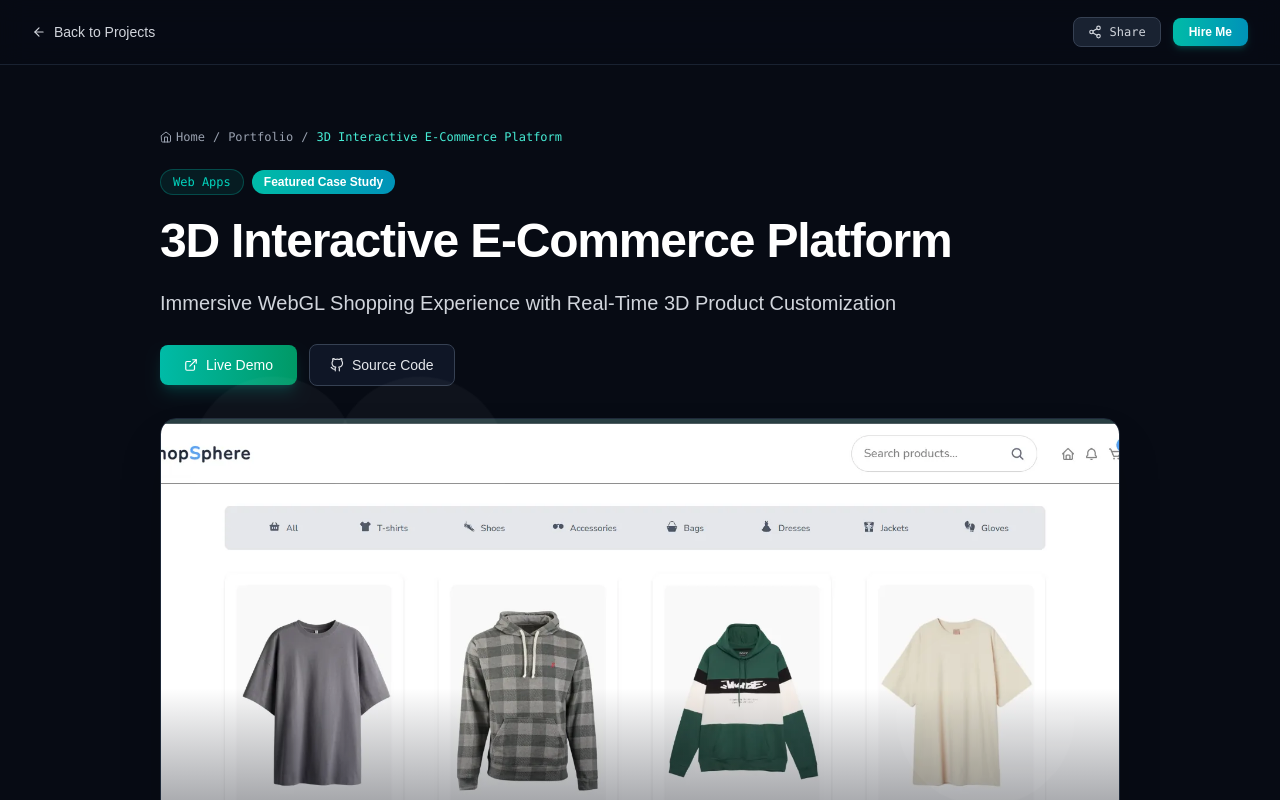
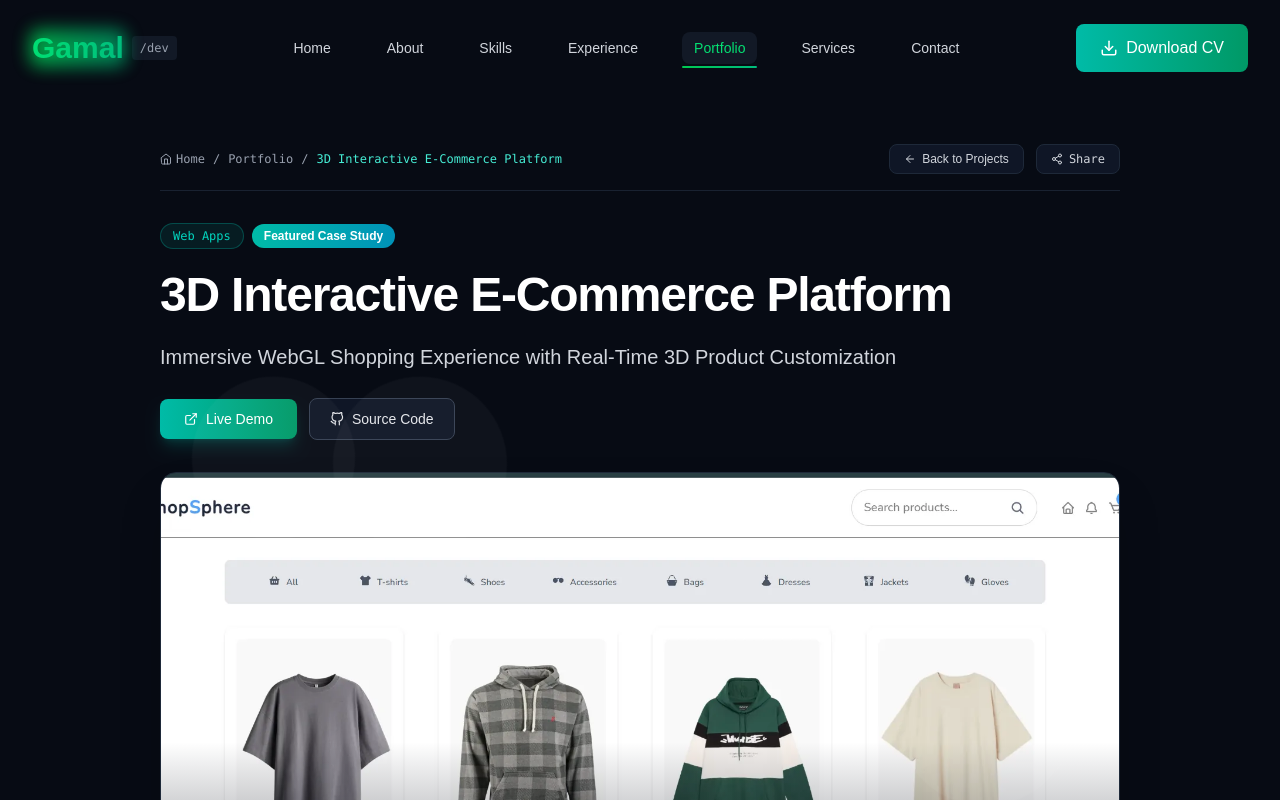
Before and after one commit to ga5e8je99/gamal, a Next.js app: page /projects/3d-ecommerce-platform in a window 1280 px wide. Shown: the top 800 px of the page. Built offline with nearby package versions, Linux system fonts and the light colour scheme.

Commit message:
feat: use standard site navbar on project details page with cross-page anchor routing

```diff
--- a/app/components/Navbar.js
+++ b/app/components/Navbar.js
@@ -5,14 +5,23 @@ import { useState, useEffect } from "react";
 import { FiDownload, FiMenu, FiX } from "react-icons/fi";
 import { motion, AnimatePresence } from "framer-motion";
 import { label } from "framer-motion/client";
-import { useRouter } from "next/navigation";
+import { useRouter, usePathname } from "next/navigation";
 
 
 export default function Navbar() {
-  const router= useRouter()
+  const router = useRouter();
+  const pathname = usePathname();
   const [isScrolled, setIsScrolled] = useState(false);
   const [isMobileMenuOpen, setIsMobileMenuOpen] = useState(false);
-  const [activeSection, setActiveSection] = useState("home");
+  const [activeSection, setActiveSection] = useState(
+    pathname?.startsWith("/projects") ? "portfolio" : "home"
+  );
+
+  useEffect(() => {
+    if (pathname?.startsWith("/projects")) {
+      setActiveSection("portfolio");
+    }
+  }, [pathname]);
 
   useEffect(() => {
     let ticking = false;
@@ -21,6 +30,7 @@ export default function Navbar() {
         window.requestAnimationFrame(() => {
           setIsScrolled(window.scrollY > 20);
 
+          if (pathname === "/") {
             const sections = [
               "home",
               "about",
@@ -39,6 +49,7 @@ export default function Navbar() {
               return false;
             });
             if (current) setActiveSection(current);
+          }
           ticking = false;
         });
         ticking = true;
@@ -47,7 +58,7 @@ export default function Navbar() {
 
     window.addEventListener("scroll", handleScroll, { passive: true });
     return () => window.removeEventListener("scroll", handleScroll);
-  }, []);
+  }, [pathname]);
 
   const navItems = [
     { id: "home", label: "Home" },
@@ -82,7 +93,7 @@ export default function Navbar() {
               <div className="relative">
                 <div className="absolute inset-0 bg-linear-to-r from-green-500 to-emerald-600 rounded-lg blur opacity-75 animate-pulse-slow"></div>
                 <Link
-                  href="#home"
+                  href="/#home"
                   className="relative text-3xl font-bold bg-linear-to-r from-green-400 to-emerald-500 bg-clip-text text-transparent"
                 >
                   Gamal
@@ -99,7 +110,7 @@ export default function Navbar() {
                 {navItems.map((item) => (
                   <li key={item.id}>
                     <Link
-                      href={`#${item.id}`}
+                      href={`/#${item.id}`}
                       className={`relative px-3 py-2 text-sm font-medium transition-all duration-300 ${
                         activeSection === item.id
                           ? "text-green-400"
@@ -174,7 +185,7 @@ export default function Navbar() {
                     transition={{ delay: item.id.charCodeAt(0) * 0.01 }}
                   >
                     <Link
-                      href={`#${item.id}`}
+                      href={`/#${item.id}`}
                       className={`flex items-center justify-between px-4 py-3 rounded-lg transition-all duration-300 ${
                         activeSection === item.id
                           ? "bg-gray-800/50 text-green-400"
--- a/app/projects/[id]/ProjectDetailClient.js
+++ b/app/projects/[id]/ProjectDetailClient.js
@@ -4,6 +4,7 @@ import Image from "next/image";
 import Link from "next/link";
 import { useState } from "react";
 import { motion } from "framer-motion";
+import Navbar from "@/app/components/Navbar";
 import {
   FiArrowLeft,
   FiArrowRight,
@@ -79,61 +80,55 @@ export default function ProjectDetailClient({ project, prevProject, nextProject
 
   return (
     <div className="min-h-screen bg-[#070b14] text-white selection:bg-teal-500/30 selection:text-teal-200">
-      {/* Top Floating Navigation */}
-      <header className="sticky top-0 z-40 bg-[#070b14]/90 backdrop-blur-md border-b border-gray-800/80">
-        <div className="max-w-7xl mx-auto px-4 sm:px-6 lg:px-8 h-16 flex items-center justify-between">
-          <Link
-            href="/#portfolio"
-            className="inline-flex items-center gap-2 text-sm font-medium text-gray-300 hover:text-teal-400 transition-colors group"
-          >
-            <FiArrowLeft className="group-hover:-translate-x-1 transition-transform" />
-            <span>Back to Projects</span>
-          </Link>
+      {/* Exact Site Navbar */}
+      <Navbar />
+
+      {/* Main Project Container */}
+      <main className="max-w-5xl mx-auto px-4 sm:px-6 lg:px-8 py-8 lg:py-12">
+        {/* Top Action Toolbar (Breadcrumb + Back + Share) */}
+        <div className="flex flex-wrap items-center justify-between gap-4 mb-8 pb-4 border-b border-gray-800/80">
+          {/* Breadcrumb */}
+          <nav className="flex items-center gap-2 text-xs font-mono text-gray-400" aria-label="Breadcrumb">
+            <Link href="/#home" className="hover:text-teal-400 transition-colors flex items-center gap-1">
+              <FiHome /> Home
+            </Link>
+            <span>/</span>
+            <Link href="/#portfolio" className="hover:text-teal-400 transition-colors">
+              Portfolio
+            </Link>
+            <span>/</span>
+            <span className="text-teal-300 truncate max-w-[200px] sm:max-w-none">{project.title}</span>
+          </nav>
 
           <div className="flex items-center gap-3">
+            <Link
+              href="/#portfolio"
+              className="inline-flex items-center gap-1.5 px-3.5 py-1.5 rounded-lg bg-gray-900/90 hover:bg-gray-800 text-gray-300 hover:text-white border border-gray-800 hover:border-gray-700 text-xs font-medium transition-all group"
+            >
+              <FiArrowLeft className="group-hover:-translate-x-1 transition-transform" />
+              <span>Back to Projects</span>
+            </Link>
+
             <button
               onClick={handleShare}
               type="button"
-              className="px-3.5 py-1.5 text-xs font-mono rounded-lg bg-gray-800/80 hover:bg-gray-700 text-gray-300 border border-gray-700 flex items-center gap-2 transition-all cursor-pointer"
+              className="px-3.5 py-1.5 text-xs font-mono rounded-lg bg-gray-900/90 hover:bg-gray-800 text-gray-300 hover:text-white border border-gray-800 hover:border-gray-700 flex items-center gap-1.5 transition-all cursor-pointer"
               title="Share Project URL"
             >
               {copied ? (
                 <>
-                  <FiCheck className="text-teal-400 text-sm" />
+                  <FiCheck className="text-teal-400 text-xs" />
                   <span className="text-teal-300">Link Copied!</span>
                 </>
               ) : (
                 <>
-                  <FiShare2 className="text-sm" />
+                  <FiShare2 className="text-xs" />
                   <span>Share</span>
                 </>
               )}
             </button>
-
-            <Link
-              href="/#contact"
-              className="px-4 py-1.5 text-xs font-semibold rounded-lg bg-gradient-to-r from-teal-500 to-cyan-600 text-white hover:from-teal-600 hover:to-cyan-700 shadow-md shadow-teal-500/20 transition-all"
-            >
-              Hire Me
-            </Link>
           </div>
         </div>
-      </header>
-
-      {/* Main Project Container */}
-      <main className="max-w-5xl mx-auto px-4 sm:px-6 lg:px-8 py-10 lg:py-16">
-        {/* Breadcrumb */}
-        <nav className="flex items-center gap-2 text-xs font-mono text-gray-400 mb-6" aria-label="Breadcrumb">
-          <Link href="/" className="hover:text-teal-400 transition-colors flex items-center gap-1">
-            <FiHome /> Home
-          </Link>
-          <span>/</span>
-          <Link href="/#portfolio" className="hover:text-teal-400 transition-colors">
-            Portfolio
-          </Link>
-          <span>/</span>
-          <span className="text-teal-300 truncate max-w-[200px] sm:max-w-none">{project.title}</span>
-        </nav>
 
         {/* Project Header */}
         <div className="space-y-4 mb-8">
```
Also changed, not shown: app/projects/[id]/page.js (line endings or trailing spaces), app/projects/page.js (line endings or trailing spaces). Lines whose indentation alone changed are shown as unchanged.
